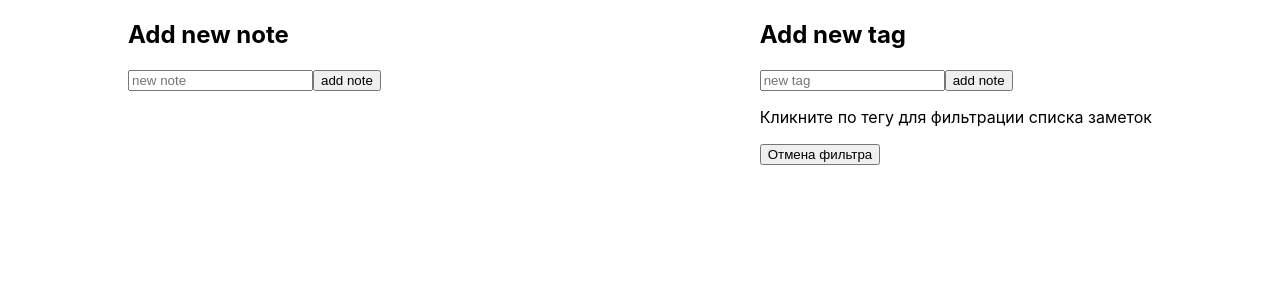
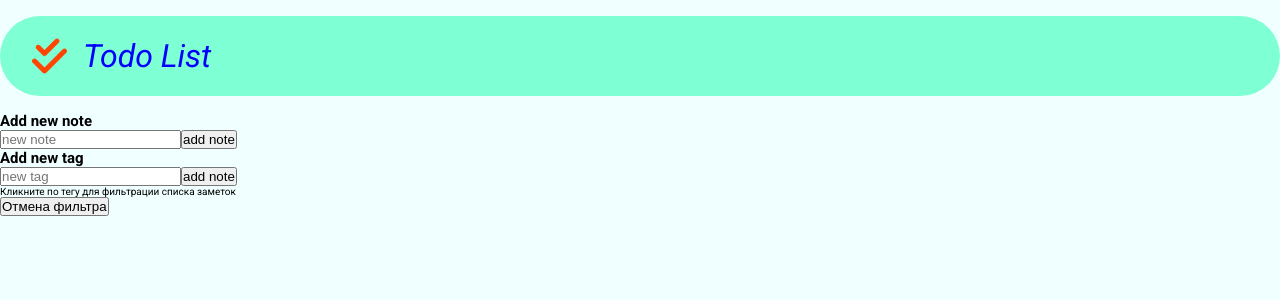
Before and after one commit to Aleksandr-Glebik/text-editor, a React (Create React App) app: page / in a window 1280 px wide. Shown: the top 300 px of the page. Built offline with nearby package versions, Linux system fonts and the light colour scheme.

Commit message:
feat: add component header (title, icon) and style

```diff
--- a/package.json
+++ b/package.json
@@ -3,6 +3,9 @@
   "version": "0.1.0",
   "private": true,
   "dependencies": {
+    "@fortawesome/fontawesome-svg-core": "^6.2.1",
+    "@fortawesome/free-solid-svg-icons": "^6.2.1",
+    "@fortawesome/react-fontawesome": "^0.2.0",
     "@reduxjs/toolkit": "^1.9.1",
     "@testing-library/jest-dom": "^5.16.5",
     "@testing-library/react": "^13.4.0",
--- a/public/index.html
+++ b/public/index.html
@@ -4,6 +4,9 @@
     <meta charset="utf-8" />
     <link rel="icon" href="%PUBLIC_URL%/favicon.ico" />
     <meta name="viewport" content="width=device-width, initial-scale=1" />
+    <link rel="preconnect" href="https://fonts.googleapis.com">
+    <link rel="preconnect" href="https://fonts.gstatic.com" crossorigin>
+    <link href="https://fonts.googleapis.com/css2?family=Roboto:ital,wght@0,100;0,300;0,400;0,500;0,700;0,900;1,100;1,300;1,400;1,500;1,700;1,900&display=swap" rel="stylesheet">
     <title>Text editor</title>
   </head>
   <body>
--- a/src/App.scss
+++ b/src/App.scss
@@ -1,7 +1,20 @@
-.App {
-  width: 1024px;
+* {
+  margin: 0;
+  padding: 0;
+  box-sizing: border-box;
+}
+
+body {
+  background-color: #f0ffff;
+  font-family: 'Roboto', sans-serif;
+  font-size: 10px;
+}
+
+.wrapper {
+  width: 100%;
+  max-width: 1280px;
   margin: 0 auto;
   display: flex;
-  justify-content: space-between;
-  align-items: flex-start;
+  flex-direction: column;
+  justify-content: flex-start;
 }
--- a/src/App.tsx
+++ b/src/App.tsx
@@ -7,6 +7,8 @@ import { useAppDispatch } from './hook'
 import { addNote } from './store/noteSlice'
 import { addTag } from './store/tagSlice'
 import TagsList from './components/TagsList'
+
+import Header from './components/Header/Header'
 
 function App() {
   const [text, setText] = useState<string>('')
@@ -29,7 +31,8 @@ function App() {
   }
 
   return (
-    <div className="App">
+    <div className="wrapper">
+      <Header />
       <div>
         <InputField text={text}
                     setText={setText}
--- /dev/null
+++ b/src/components/Header/Header.tsx
@@ -0,0 +1,20 @@
+import './header.scss'
+
+import { library } from '@fortawesome/fontawesome-svg-core'
+import { faCheckDouble} from '@fortawesome/free-solid-svg-icons'
+import { FontAwesomeIcon } from '@fortawesome/react-fontawesome'
+
+library.add(
+    faCheckDouble,
+)
+
+const Header = () => {
+    return (
+        <header className='header'>
+            <FontAwesomeIcon icon={faCheckDouble} className='header-icon'/>
+            <h1 className='header-title'>Todo List</h1>
+        </header>
+    )
+}
+
+export default Header
--- /dev/null
+++ b/src/components/Header/header.scss
@@ -0,0 +1,26 @@
+.header {
+    width: 100%;
+    height: 5rem;
+    border-radius: 3rem;
+    background-color: #7fffd4;
+    margin: 1rem 0;
+
+    display: flex;
+    justify-content: flex-start;
+    align-items: center;
+}
+
+.header-title {
+    padding: 0.5rem;
+    font-size: 2rem;
+    font-style: italic;
+    font-weight: 400;
+    color: #0000ff;
+}
+
+.header-icon {
+    font-size: 2.5rem;
+    padding: 0.5rem;
+    color: #ff4500;
+    margin-left: 1.5rem;
+}
```
Also changed, not shown: 1 other file (tests, documents, lock files or other folders).
